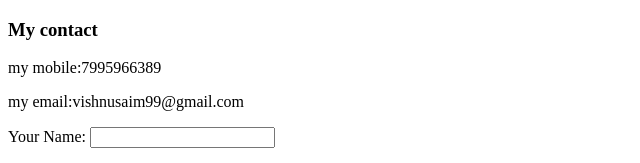
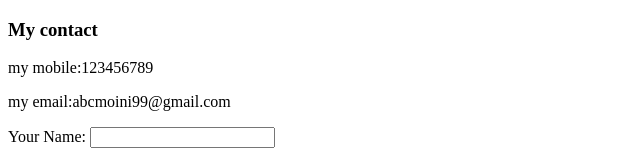
Before and after one commit to Saikumar1520/CV, a plain HTML site: page contact.html in a window 1280 px wide. Shown: the top 163 px of the page, 0-640 px from the left. Drawn offline with Linux system fonts and the light colour scheme.

Commit message:
Update contact.html

```diff
--- a/contact.html
+++ b/contact.html
@@ -8,8 +8,8 @@
 </head>
 <body>
     <h3>My contact</h3>
-    <p>my mobile:7995966389</p>
-    <p>my email:vishnusaim99@gmail.com</p>
+    <p>my mobile:123456789</p>
+    <p>my email:abcmoini99@gmail.com</p>
 
     <form action="mailto:info@noobiemini987@gmail.com" method="post">
         <label>Your Name:</label>
```
